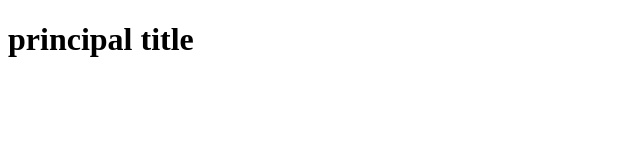
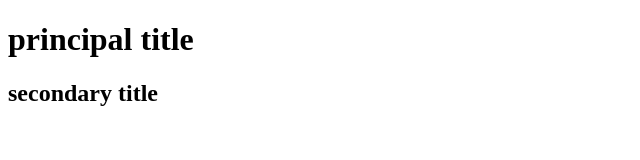
Before and after one commit to jossepreis/helloWorld, a plain HTML site: page index.html in a window 1280 px wide. Shown: the whole page, without its empty margins (0-640 px from the left). Drawn offline with Linux system fonts and the light colour scheme.

Commit message:
Update index.html
new secondary title

```diff
--- a/index.html
+++ b/index.html
@@ -6,8 +6,7 @@
 </head>
 
 <body>
-<h1> principal title </h1>
-
-
+  <h1> principal title </h1>
+  <h2> secondary title </h2>
 </body>
 </html>
```
